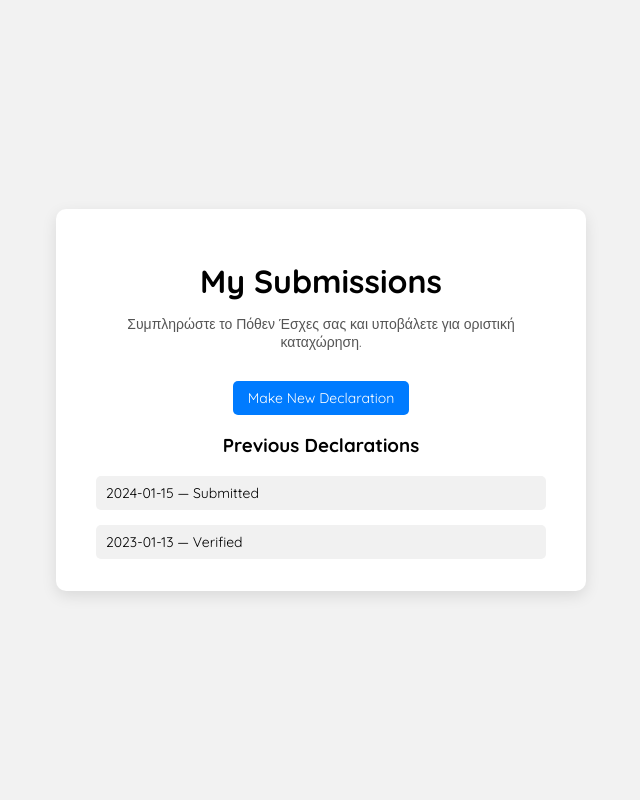
After one commit to mariospgrz/RGS-university-team, a PHP site: page /Submit/submissions.html in a window 1280 px wide. The commit adds this page. Shown: the whole page, without its empty margins (319-959 px from the left). Run offline with PHP 8.4, Linux system fonts and the light colour scheme.

Commit message:
1st Version of Submit module (myprofile and submissions page creation), modified global css styling to bring general style to the project.

```diff
--- a/Assets/mainstyle/global.css
+++ b/Assets/mainstyle/global.css
@@ -1,15 +1,13 @@
+/* Login page */
 body {
     margin: 0;
-    font-family: Arial, Helvetica, sans-serif;
+    font-family: "Quicksand", sans-serif;
     background-color: #f2f2f2;
-
-    /* Center the login box */
     display: flex;
     justify-content: center;
     align-items: center;
     height: 100vh;
 }
-
 
 .login-container {
     background-color: white;
@@ -18,7 +16,6 @@ body {
     box-shadow: 0 5px 15px rgba(0, 0, 0, 0.1);
     width: 300px;
 }
-
 
 .login-container h2 {
     text-align: center;
@@ -31,20 +28,19 @@ form {
     flex-direction: column;
 }
 
-
 label {
     margin-top: 10px;
     margin-bottom: 5px;
+    font-family: "Quicksand", sans-serif;
     font-weight: bold;
 }
-
 
 input {
     padding: 8px;
     border-radius: 5px;
     border: 1px solid #ccc;
+    font-family: "Quicksand", sans-serif;
 }
-
 
 button {
     margin-top: 15px;
@@ -53,15 +49,15 @@ button {
     border-radius: 5px;
     background-color: #007bff;
     color: white;
+    font-family: "Quicksand", sans-serif;
     font-size: 16px;
     cursor: pointer;
 }
 
-
 button:hover {
     background-color: #0056b3;
+    transform: translateY(-2px);
 }
-
 
 .login-container p {
     text-align: center;
@@ -76,4 +72,94 @@ button:hover {
 
 .login-container a:hover {
     text-decoration: underline;
+    transform: translateY(-2px);
 }
+
+
+/* Submit Page */
+.user-dashboard-container {
+    text-align: center;
+    margin-top: 80px;
+}
+
+.user-dashboard-buttons {
+    display: flex;
+    justify-content: center;
+    gap: 40px;
+    margin-top: 40px;
+    font-family: "Quicksand", sans-serif;
+}
+
+.user-dashboard-card {
+    text-decoration: none;
+    background-color: white;
+    padding: 30px;
+    width: 150px;
+    border-radius: 10px;
+    box-shadow: 0 5px 15px rgba(0,0,0,0.1);
+    color: #333;
+    transition: 0.3s;
+}
+
+.user-dashboard-card .material-icons {
+    font-size: 50px;
+    display: block;
+    margin-bottom: 10px;
+}
+
+.user-dashboard-card:hover {
+    background-color: #007bff;
+    color: white;
+    transform: translateY(-2px);
+}
+
+/* Submissions */
+.submission-container {
+    background-color: white;
+    padding: 30px 40px;
+    border-radius: 10px;
+    box-shadow: 0 5px 15px rgba(0,0,0,0.1);
+    width: 450px;
+    text-align: center;
+}
+
+.submission-container h1 {
+    margin-bottom: 10px;
+}
+
+.submission-container p {
+    margin-bottom: 20px;
+    font-size: 14px;
+    color: #555;
+}
+
+#newDeclaration {
+    margin-top: 10px;
+    padding: 8px 15px;
+    border: none;
+    border-radius: 5px;
+    background-color: #007bff;
+    color: white;
+    font-size: 14px;
+    cursor: pointer;
+}
+
+#newDeclaration:hover {
+    background-color: #0056b3;
+}
+
+#declarationsList button {
+    display: block;
+    width: 100%;
+    text-align: left;
+    padding: 8px 10px;
+    margin-bottom: 2px;
+    border: none;
+    background-color: #f1f1f1;
+    cursor: pointer;
+    font-size: 14px;
+}
+
+#declarationsList button:hover {
+    background-color: #c6c6c6;
+}
--- /dev/null
+++ b/Submit/submissions.html
@@ -0,0 +1,33 @@
+<!DOCTYPE html>
+<html lang="en">
+<head>
+    <meta charset="UTF-8">
+    <title>My Submissions</title>
+    <link rel="preconnect" href="https://fonts.googleapis.com">
+    <link rel="preconnect" href="https://fonts.gstatic.com" crossorigin>
+
+    <link href="https://fonts.googleapis.com/css2?family=Montserrat:ital,wght@0,100..900;1,100..900&family=Quicksand:wght@300..700&display=swap" rel="stylesheet">
+    <link href="https://fonts.googleapis.com/icon?family=Material+Icons" rel="stylesheet">
+
+    <link rel="stylesheet" href="/Assets/mainstyle/global.css">
+</head>
+<body>
+
+<div class="submission-container">
+    <h1>My Submissions</h1>
+    <p>Συμπληρώστε το Πόθεν Έσχες σας και υποβάλετε για οριστική καταχώρηση.</p>
+    <div>
+        <button id="newDeclaration">Make New Declaration</button>
+    </div>
+
+    <div class="previous-declarations">
+        <h3>Previous Declarations</h3>
+        <div id="declarationsList">
+            <button style="color: black">2024-01-15 — Submitted</button>
+            <button style="color: black">2023-01-13 — Verified</button>
+        </div>
+    </div>
+
+</div>
+</body>
+</html>
--- a/index.html
+++ b/index.html
@@ -3,6 +3,12 @@
 <head>
     <meta charset="UTF-8">
     <title>Login Page</title>
+    <link rel="preconnect" href="https://fonts.googleapis.com">
+    <link rel="preconnect" href="https://fonts.gstatic.com" crossorigin>
+
+    <link href="https://fonts.googleapis.com/css2?family=Montserrat:ital,wght@0,100..900;1,100..900&family=Quicksand:wght@300..700&display=swap" rel="stylesheet">
+
+
     <link rel="stylesheet" href="./Assets/mainstyle/global.css">
 </head>
 <body>
```
Also changed, not shown: Submit/UserDashboard.html (added, +37 -0 lines), Submit/profile.html (added, +39 -0 lines), Submit/Submit.html (deleted).
